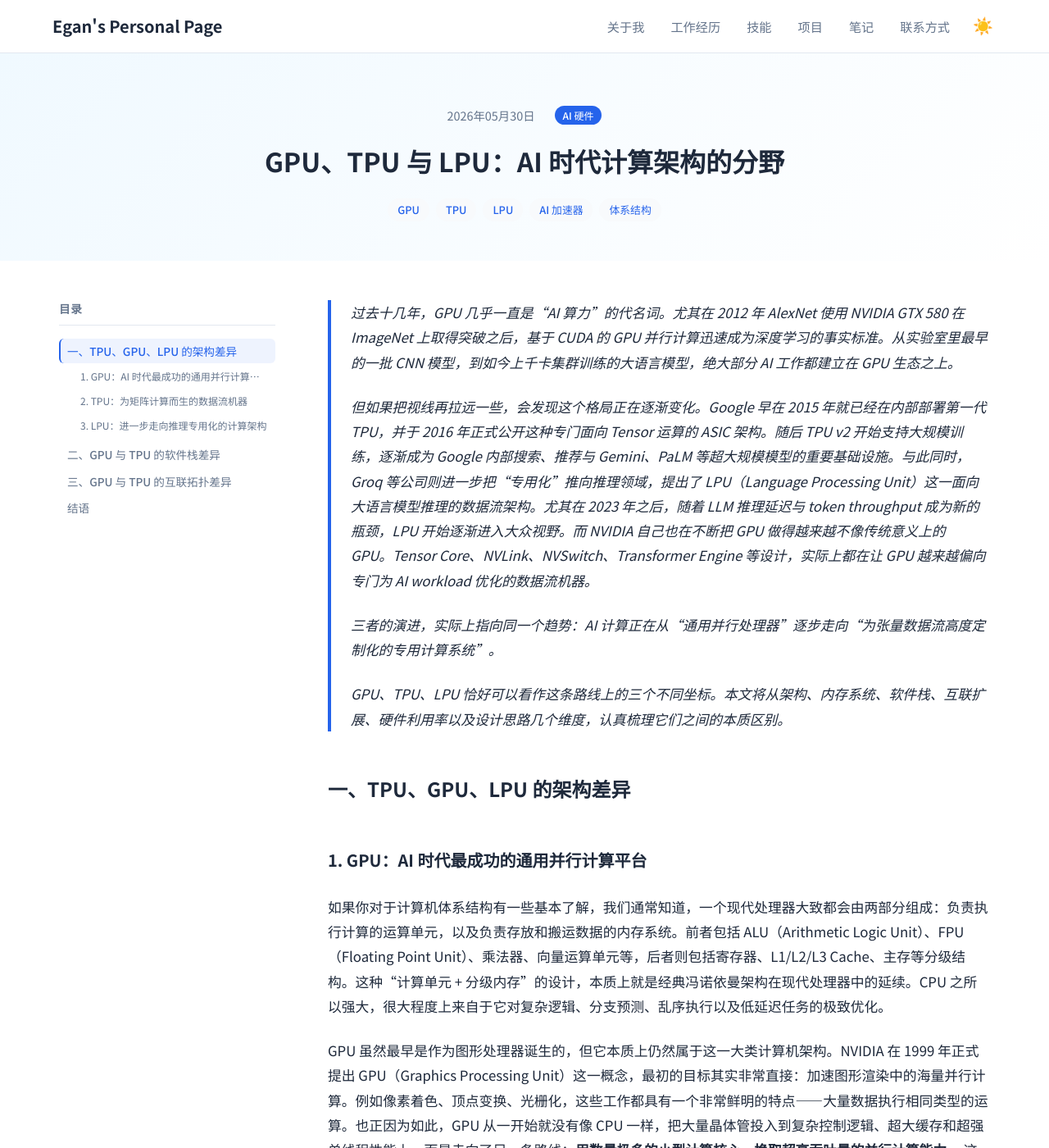
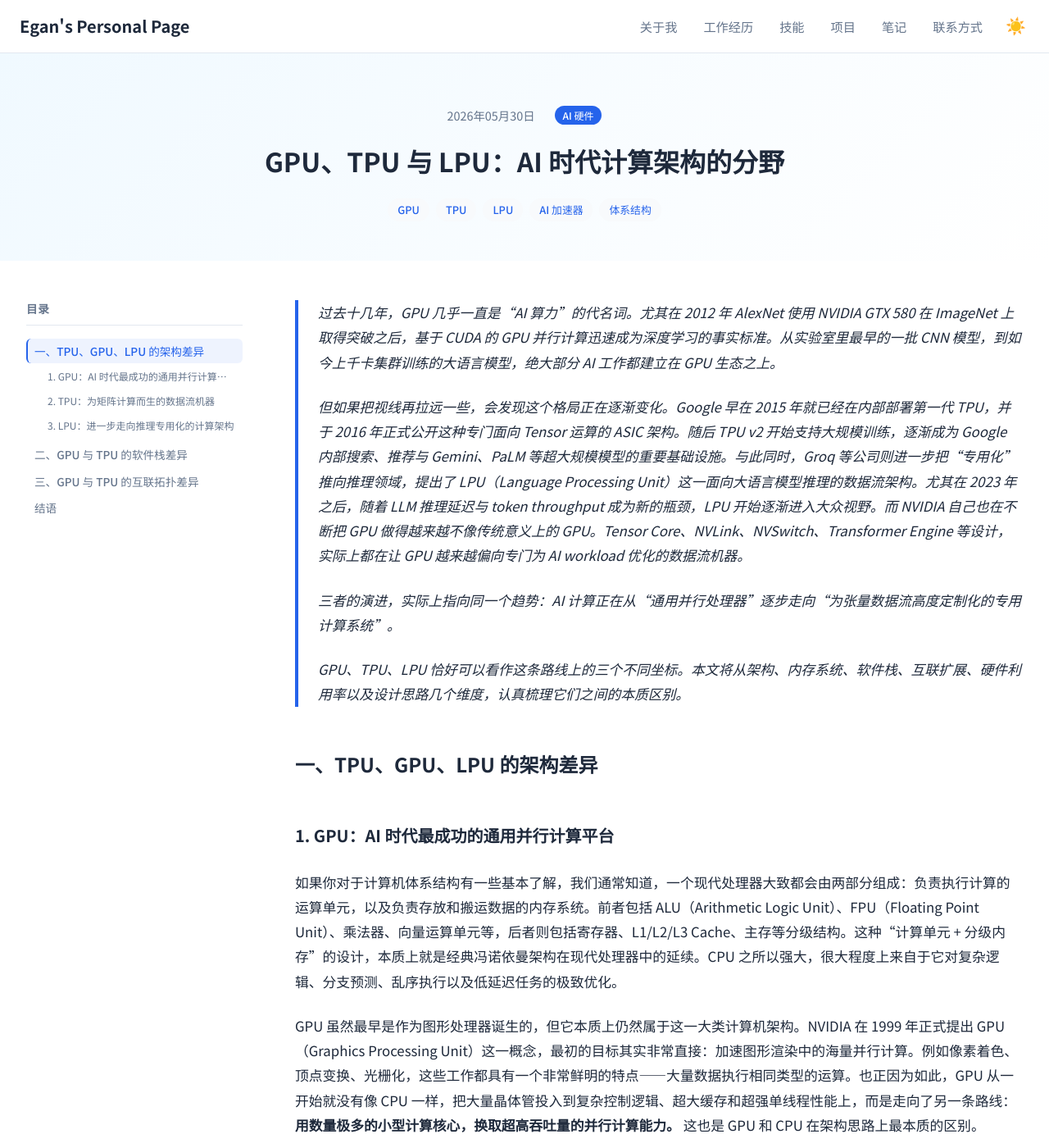
Before and after one commit to Lejun-Hu/Lejun-Hu.github.io, a Jekyll site: the page built from _notes/2026-5-16-GPU_vs_TPU.md, in a window 1280 px wide and 1400 px high. Shown: the whole window at 82% size. Built offline with Jekyll 4.4.1, drawn with Linux system fonts in a browser that asks for light colours.

Commit message:
css: widen container to 1500px and note content to 1200px

```diff
--- a/assets/css/main.scss
+++ b/assets/css/main.scss
@@ -146,7 +146,7 @@ a {
 
 .container {
   width: 100%;
-  max-width: 1200px;
+  max-width: 1500px;
   margin: 0 auto;
   padding: 0 var(--space-md);
 
@@ -1391,7 +1391,7 @@ a {
 }
 
 .note-content {
-  max-width: 900px;
+  max-width: 1200px;
   margin: 0 auto;
   font-size: 1.05rem;
   line-height: 1.8;
@@ -1535,7 +1535,7 @@ a {
   display: flex;
   align-items: flex-start;
   gap: var(--space-xl);
-  max-width: 1200px;
+  max-width: 1500px;
   margin: 0 auto;
   padding: 0 var(--space-lg);
 }
```
